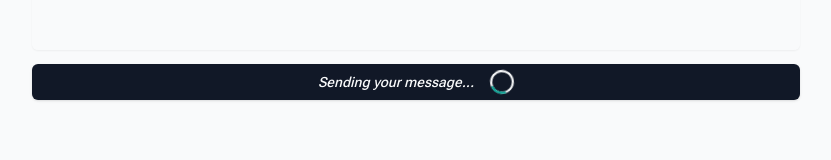
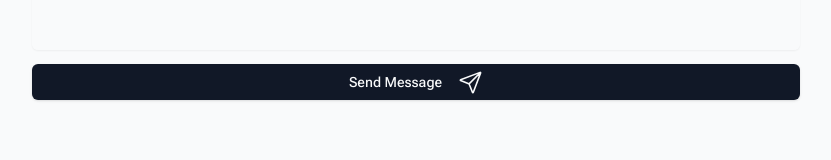
Before and after one commit to GavPri/gavprior, a Next.js app: page /contact in a window 1280 px wide. Shown: the part 340-500 px from the top of the page, without its empty margins (224-1055 px from the left). Built offline with nearby package versions, Linux system fonts and the light colour scheme.

Commit message:
adjust the state

```diff
--- a/app/contact/page.jsx
+++ b/app/contact/page.jsx
@@ -13,7 +13,7 @@ const Page = () => {
     message: "",
   });
 
-  const [isSending, setIsSending] = useState("false");
+  const [isSending, setIsSending] = useState(false);
 
   const router = useRouter(); // Initialize router to handle page navigation
 
@@ -156,7 +156,7 @@ const Page = () => {
               </svg>
             </p>
           ) : (
-            <p>
+            <p className="inline-flex justify-evenly items-center">
               {" "}
               Send Message <IoPaperPlaneOutline size={25} className="ml-4" />
             </p>
```
